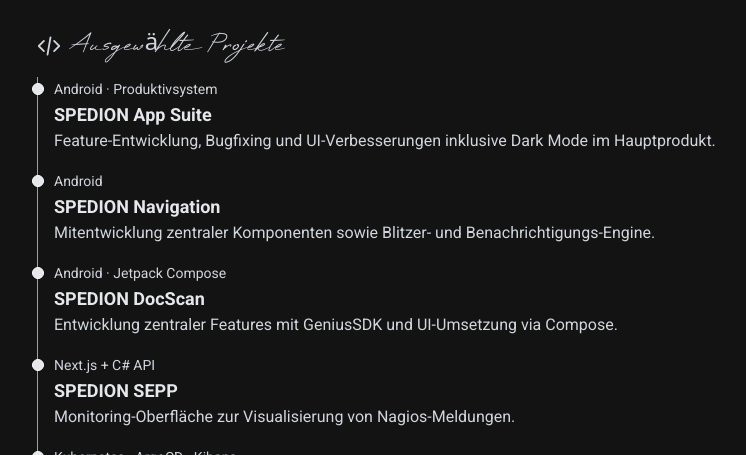
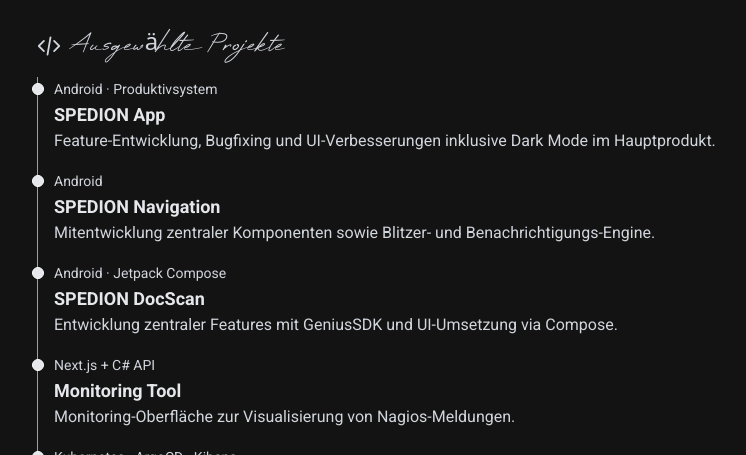
Before and after one commit to D3nn7/danny.schapeit.com, a Next.js app: page /cv in a window 1280 px wide. Shown: the part 1201-1656 px from the top of the page, without its empty margins (107-853 px from the left). Built offline with nearby package versions, Linux system fonts and the light colour scheme.

Commit message:
changed text

```diff
--- a/app/cv/page.tsx
+++ b/app/cv/page.tsx
@@ -79,7 +79,7 @@
         </h4>
         <ol className="relative mt-3 border-l border-gray-400 space-y-4">
           <TimelineItem
-            title="SPEDION App Suite"
+            title="SPEDION App"
             time="Android · Produktivsystem"
             extraInfos="Feature-Entwicklung, Bugfixing und UI-Verbesserungen inklusive Dark Mode im Hauptprodukt."
           />
@@ -94,7 +94,7 @@
             extraInfos="Entwicklung zentraler Features mit GeniusSDK und UI-Umsetzung via Compose."
           />
           <TimelineItem
-            title="SPEDION SEPP"
+            title="Monitoring Tool"
             time="Next.js + C# API"
             extraInfos="Monitoring-Oberfläche zur Visualisierung von Nagios-Meldungen."
           />
```
